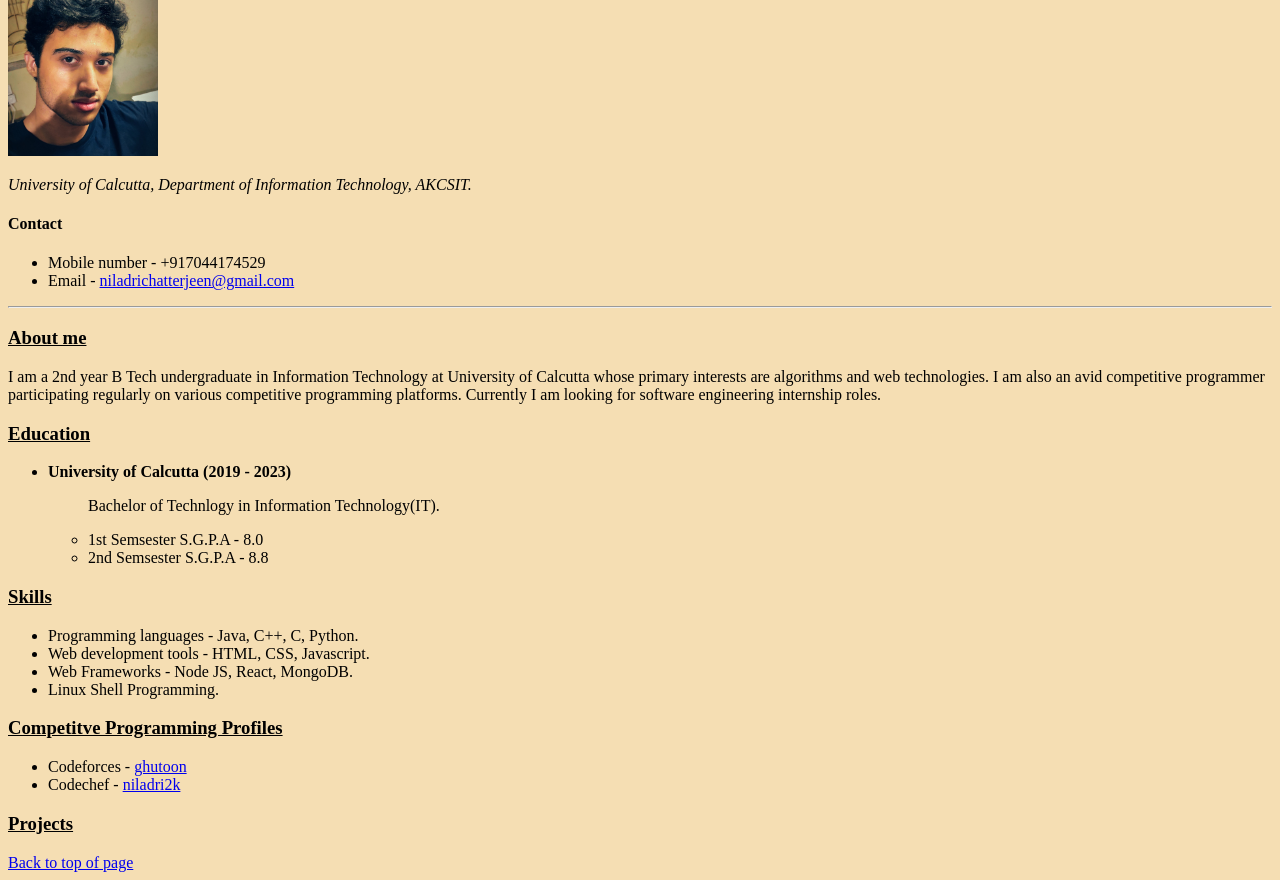
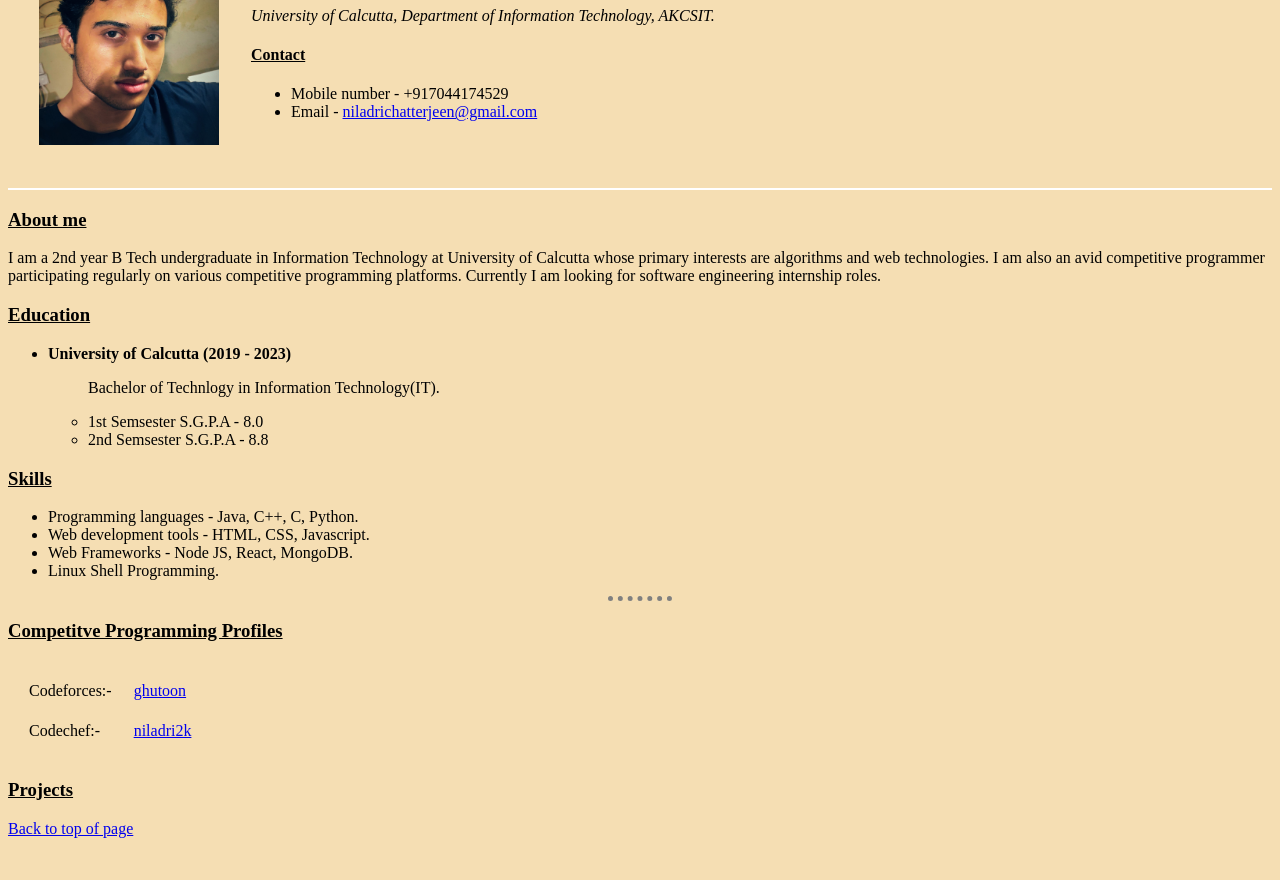
Before and after one commit to Ghutoon/Ghutoon.github.io, a plain HTML site: page index.html in a window 1280 px wide. Shown: the part 124-1004 px from the top of the page. After the commit the page ends 970 px from the top, so only its background shows below. Drawn offline with Linux system fonts and the light colour scheme.

Commit message:
Update index.html

```diff
--- a/index.html
+++ b/index.html
@@ -3,17 +3,31 @@
 <head>
 	<meta charset="utf-8">
 	<title>Niladri Chatterjee Portfolio</title>
+	<style>
+		hr {
+			border-top:1px dotted #000;
+			height: 2px;
+			border-style: none;
+			background-color: white;
+		}
+	</style>
 </head>
 <body  bgcolor=#f5deb3>
 	<a name="top"></a>
+	<table cellspacing="30">
+		<tr>
+			<td><img src="niladri.jpg" width="180" height="230"></td>
+			<td>
 				<h1>Niladri Chatterjee</h1>
-	<img src="niladri.jpg" width="150" height="200">
 	            <p><em>University of Calcutta, Department of Information Technology, AKCSIT.</em></p>
-	<h4>Contact</h5>
+	            <h4><u>Contact</u></h5>
 				<ul>
 					<li>Mobile number - +917044174529</li>
 					<li>Email - <a href="mailto:niladrichatterjeen@gmail.com">niladrichatterjeen@gmail.com</a></li>
 				</ul>
+			</td>
+		</tr>
+	</table>
 	<hr>
 	<h3><u>About me</u></h3>
 	<p>I am a 2nd year B Tech undergraduate in Information Technology at University of Calcutta whose primary interests are algorithms and web technologies. I am also an avid competitive programmer participating regularly on various competitive programming platforms. Currently I am looking for software engineering internship roles.</p>
@@ -33,11 +47,28 @@
 		<li>Web Frameworks - Node JS, React, MongoDB.</li>
 		<li>Linux Shell Programming.</li>
 	</ul>
+	<hr style="border-top: dotted 5px; background-color: #f5deb3 ; width: 5%; height: 0; color: grey;">
 	<h3><u>Competitve Programming Profiles</u></h3>
-		<ul>
-			<li> Codeforces - <a href="https://codeforces.com/profile/ghutoon">ghutoon</a></li>
-			<li> Codechef - <a href="https://www.codechef.com/users/niladri2k">niladri2k</a></li>
-		</ul>
+			<table cellspacing="20">
+				<tbody>
+				<tr>
+					<td>
+						 Codeforces:-
+					</td>
+					<td>
+						<a href="https://codeforces.com/profile/ghutoon">ghutoon</a>
+					</td>
+				</tr>
+				<tr>
+					<td>
+						Codechef:-
+					</td>
+					<td>
+						<a href="https://www.codechef.com/users/niladri2k">niladri2k</a>
+					</td>
+				</tr>
+			</tbody>
+			</table>
 	<h3><u>Projects</u></h3>
 	<a href="#top">Back to top of page</a>
 </body>
```
Lines whose indentation alone changed are shown as unchanged.
